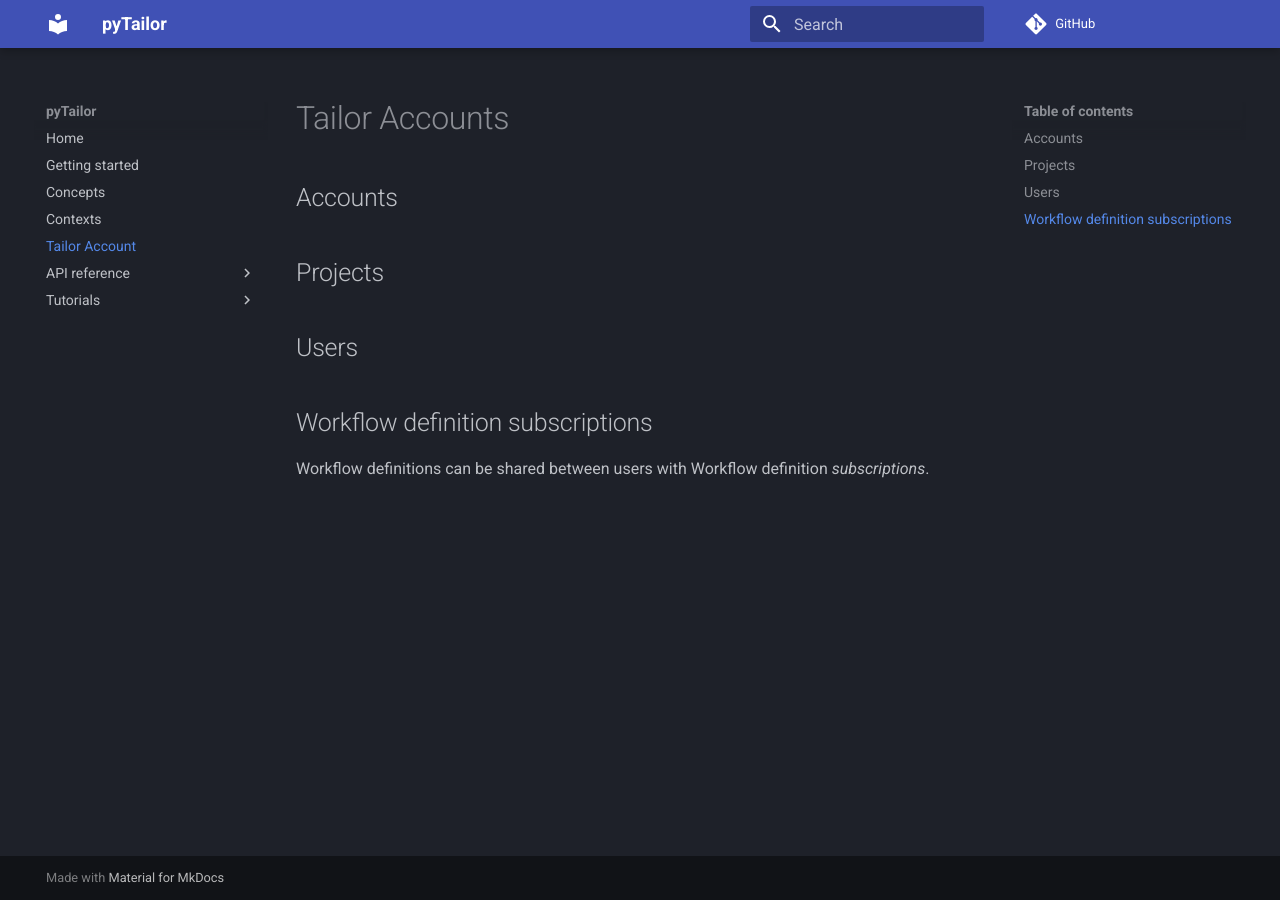
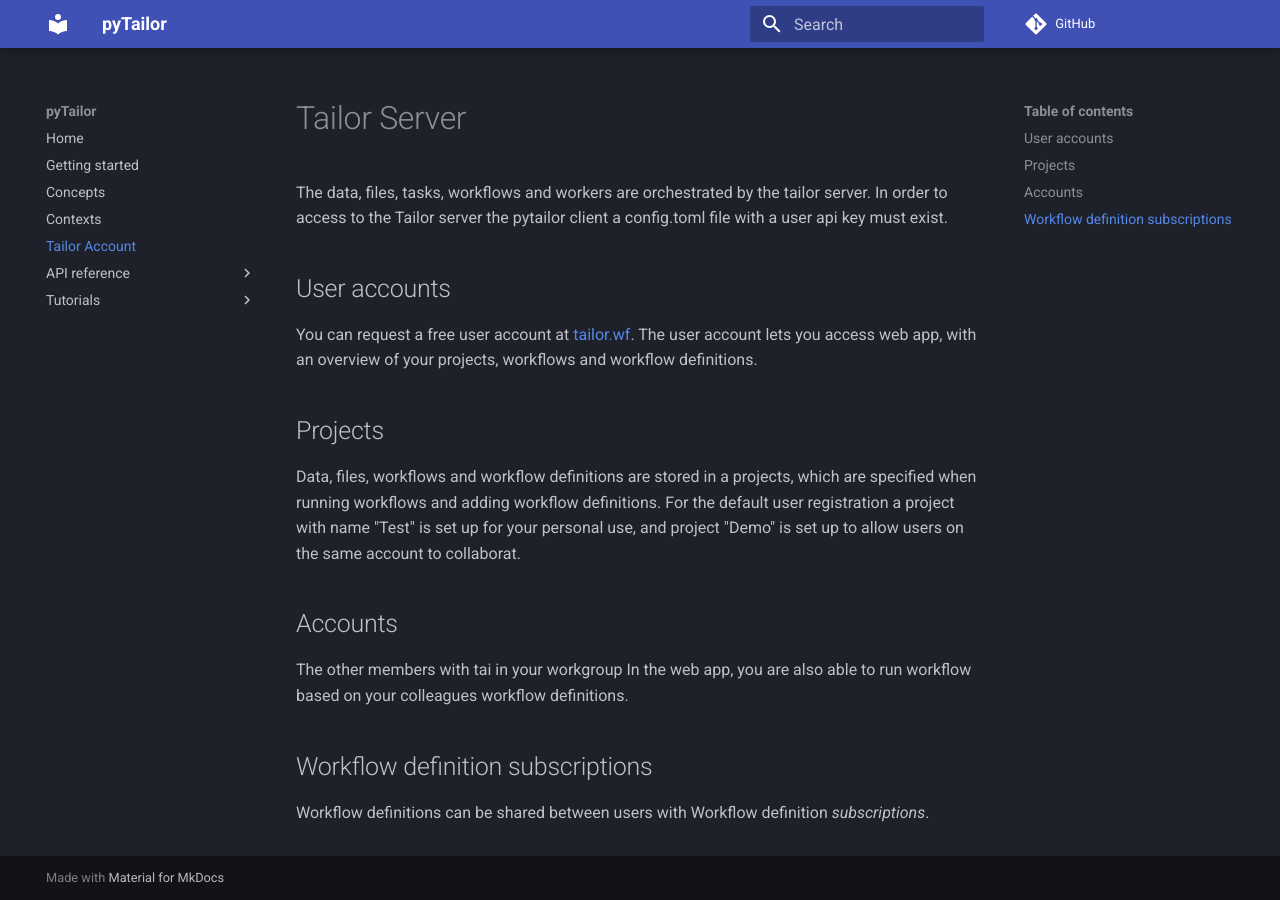
Before and after one commit to entailor/pytailor, an MkDocs documentation site: the page built from docs/documentation/account_management.md, in a window 1280 px wide. Built offline with MkDocs 1.6.1 and Material for MkDocs 9.7.7, drawn with Linux system fonts in a browser that asks for light colours; comment, search, counter and statistics services are not loaded.

Commit message:
documentation tailor server

```diff
--- a/docs/documentation/account_management.md
+++ b/docs/documentation/account_management.md
@@ -1,13 +1,25 @@
-# Tailor Accounts
+# Tailor Server
 
+The data, files, tasks, workflows and workers are orchestrated by the tailor server.
+In order to access to the Tailor server the pytailor client a config.toml file with
+a user api key must exist.
+
+## User accounts
+
+You can request a free user account at [tailor.wf](https://tailor.wf). The user account
+lets you access web app, with an overview of your projects, workflows and workflow definitions.
+
+## Projects
+
+Data, files, workflows and workflow definitions are stored in a projects,
+which are specified when running workflows and adding workflow definitions.
+For the default user registration a project with name "Test" is set up for your personal
+ use, and project "Demo" is set up to allow users on the same account to collaborat.
 
 ## Accounts
 
-
-## Projects
-
-
-## Users
+The other members with tai in your  workgroup
+In the web app, you are also able to run workflow based on your colleagues workflow definitions.
 
 
 ## Workflow definition subscriptions
```
Also changed, not shown: docs/index.md (+1 -1 lines).
